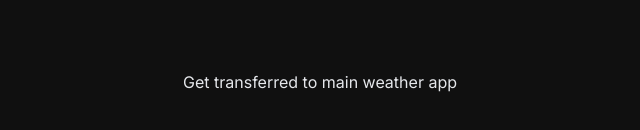
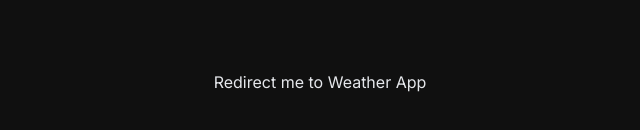
Before and after one commit to Aryankarma/WeatherApp, a Next.js app: page / in a window 1280 px wide. Shown: the part 318-448 px from the top of the page, without its empty margins (320-960 px from the left). Built offline with nearby package versions, Linux system fonts and the light colour scheme.

Commit message:
minor upgrade

```diff
--- a/app/layout.js
+++ b/app/layout.js
@@ -1,16 +1,20 @@
 import './globals.css'
 import { Inter } from 'next/font/google'
+import Head from 'next/head';
 
 const inter = Inter({ subsets: ['latin'] })
 
 export const metadata = {
-  title: 'Create Next App',
+  title: 'Weather App',
   description: 'Generated by create next app',
 }
 
 export default function RootLayout({ children }) {
   return (
     <html className='bg-#111 text-gray-200' lang="en">
+      <Head>
+        <link type="image/png" sizes="16x16" rel="icon" href="/icons8-weather-16.png"/>
+      </Head>
       {/* <script src="https://cdnjs.cloudflare.com/ajax/libs/animejs/3.2.1/anime.min.js" integrity="sha512-z4OUqw38qNLpn1libAN9BsoDx6nbNFio5lA6CuTp9NlK83b89hgyCVq+N5FdBJptINztxn1Z3SaKSKUS5UP60Q==" crossorigin="anonymous" referrerpolicy="no-referrer"></script> */}
       <body className={inter.className}>{children}</body>
     </html>
--- a/app/page.jsx
+++ b/app/page.jsx
@@ -3,6 +3,6 @@ import React from 'react'
 
 export default function Home(){
   return <div className='p-10 text-center justify-center items-center flex flex-col ...' >
-      <Link href={"./weatherCurrent/"}>Get transferred to main weather app</Link>
+      <Link href={"./weatherCurrent/"}>Redirect me to Weather App</Link>
     </div>
 }
--- a/app/weatherCurrent/page.jsx
+++ b/app/weatherCurrent/page.jsx
@@ -178,6 +178,7 @@ export default function Home() {
     e.preventDefault();
     const rawData = new FormData(e.currentTarget);
     const dataInput = rawData.get("city");
+    console.log(dataInput)
     fetchWeather(api, dataInput);
   };
 
```
Also changed, not shown: public/icons8-weather-16.png (added).
